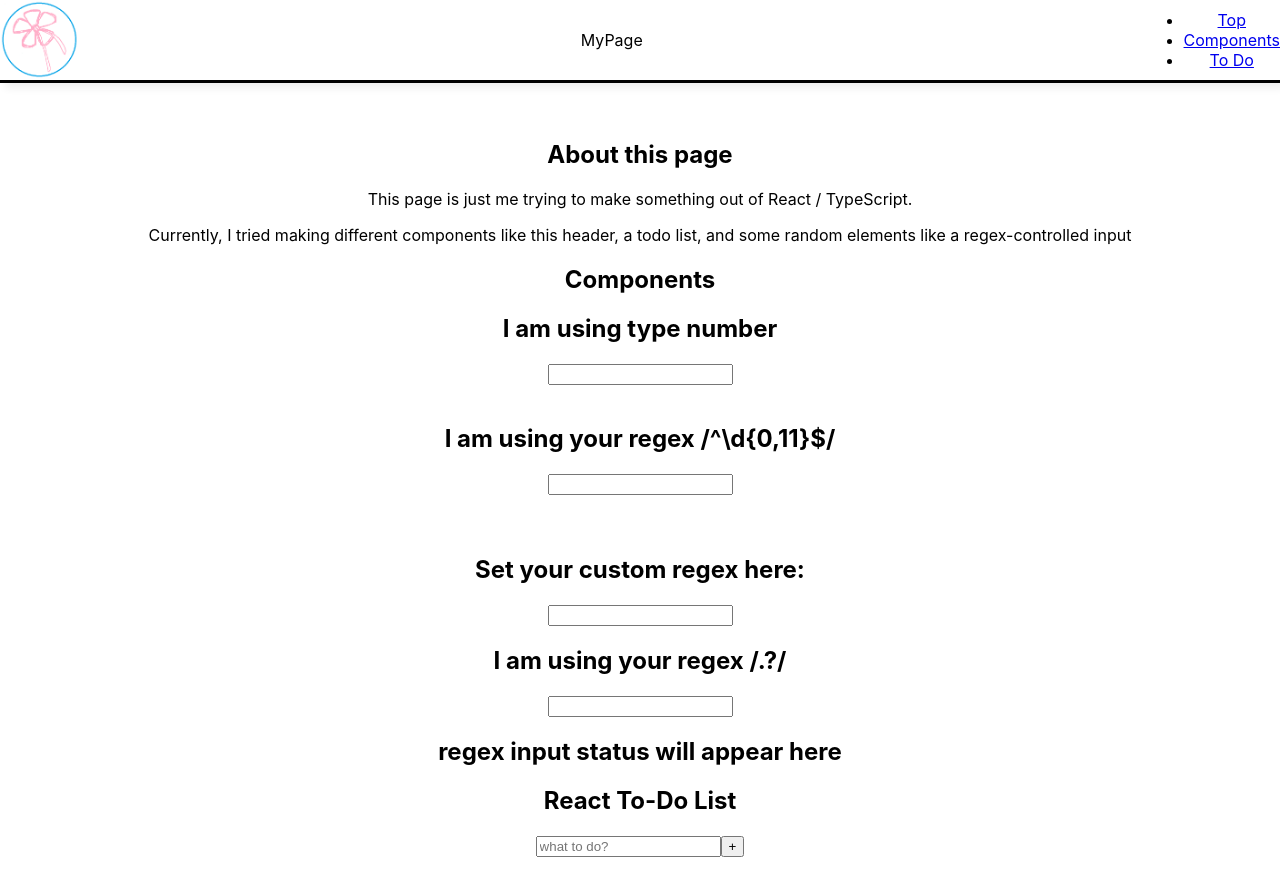
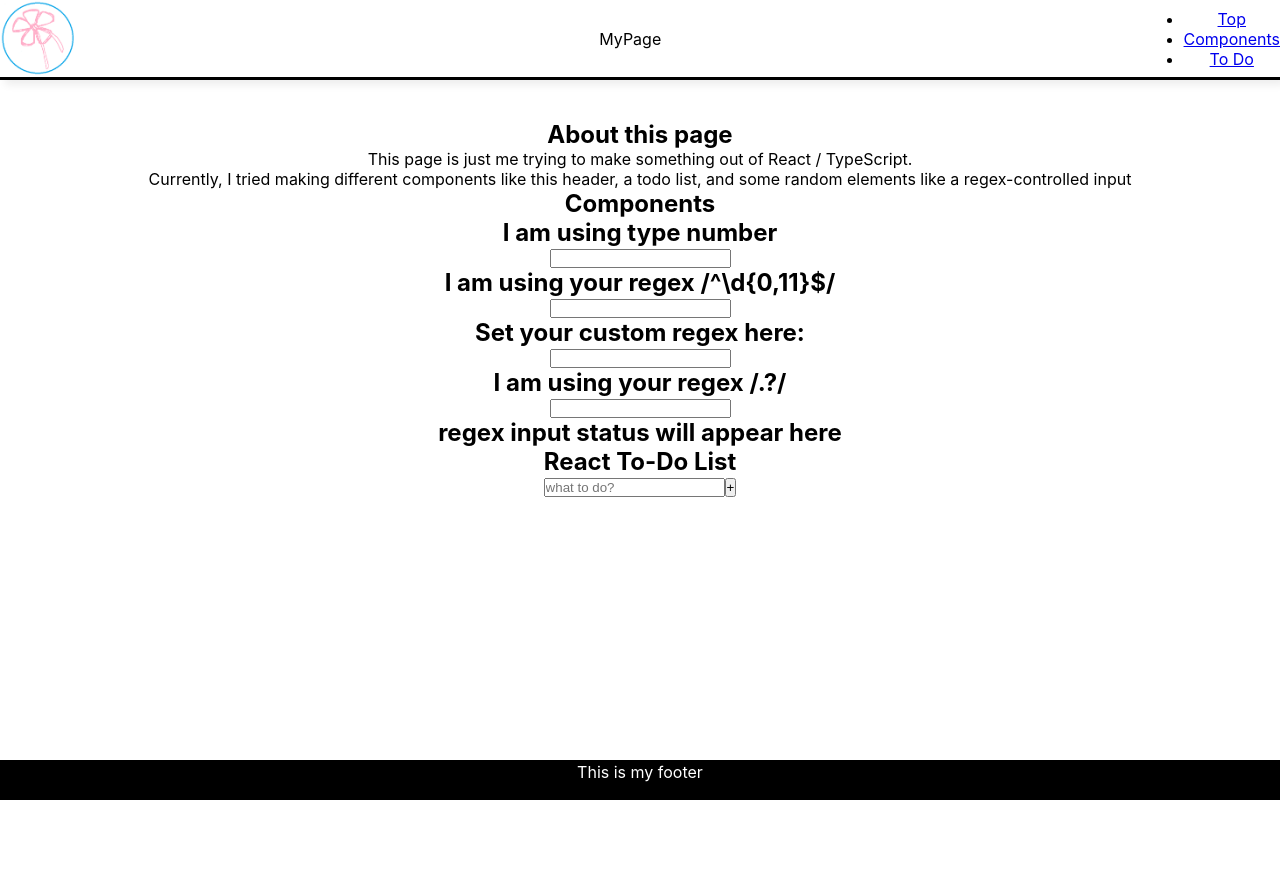
Before and after one commit to Davedave2004/Davedave2004.github.io, a React (Create React App) app: page / in a window 1280 px wide. Built offline with nearby package versions, Linux system fonts and the light colour scheme.

Commit message:
develop - tested footer

```diff
--- a/src/App.scss
+++ b/src/App.scss
@@ -5,3 +5,18 @@
     padding-top: 5vh;
   }
 }
+
+footer {
+  background: black;
+  color: white;
+  width: 100%;
+  height: 5vh;
+  border-top: 2px solid black;
+  box-shadow: 5px black;
+  position: fixed;
+  bottom: 0;
+}
+
+.last-section {
+  margin-bottom: 7vh;
+}
--- a/src/App.tsx
+++ b/src/App.tsx
@@ -33,18 +33,18 @@ function App() {
       <section id="components">
         <h1>Components</h1>
         <CustomInput regexType='number' />
-        <br />
         <CustomInput regExp={/^\d{0,11}$/} />
-        <br />
-        <br />
         <h1>Set your custom regex here:</h1><input onChange={handleChange} />
         <CustomInput regExp={customRegex} />
         <h2 ref={refContainer}>regex input status will appear here</h2>
       </section>
-      <section id="todo">
+      <section id="todo" className="last-section">
         <h1>React To-Do List</h1>
         <ToDoList />
       </section>
+      <footer>
+        This is my footer
+      </footer>
     </div>
   );
 }
--- a/src/index.scss
+++ b/src/index.scss
@@ -1,15 +1,28 @@
 @import-normalize;
 
+@mixin mq($size) {
+  @media only screen and (min-width: $size) {
+    @content;
+  }
+}
+
+* {
+  margin: 0;
+  padding: 0;
+  box-sizing: border-box;
+}
+
+html, body {
+  font-size: 16px;
+  width: 100%;
+  min-height: 100%;
+}
+
 body {
-  margin: 0;
+  height: 100vh;
   font-family: -apple-system, BlinkMacSystemFont, 'Segoe UI', 'Roboto', 'Oxygen',
     'Ubuntu', 'Cantarell', 'Fira Sans', 'Droid Sans', 'Helvetica Neue',
     sans-serif;
   -webkit-font-smoothing: antialiased;
   -moz-osx-font-smoothing: grayscale;
 }
-
-code {
-  font-family: source-code-pro, Menlo, Monaco, Consolas, 'Courier New',
-    monospace;
-}
```
Also changed, not shown: 1 other file (tests, documents, lock files or other folders).
